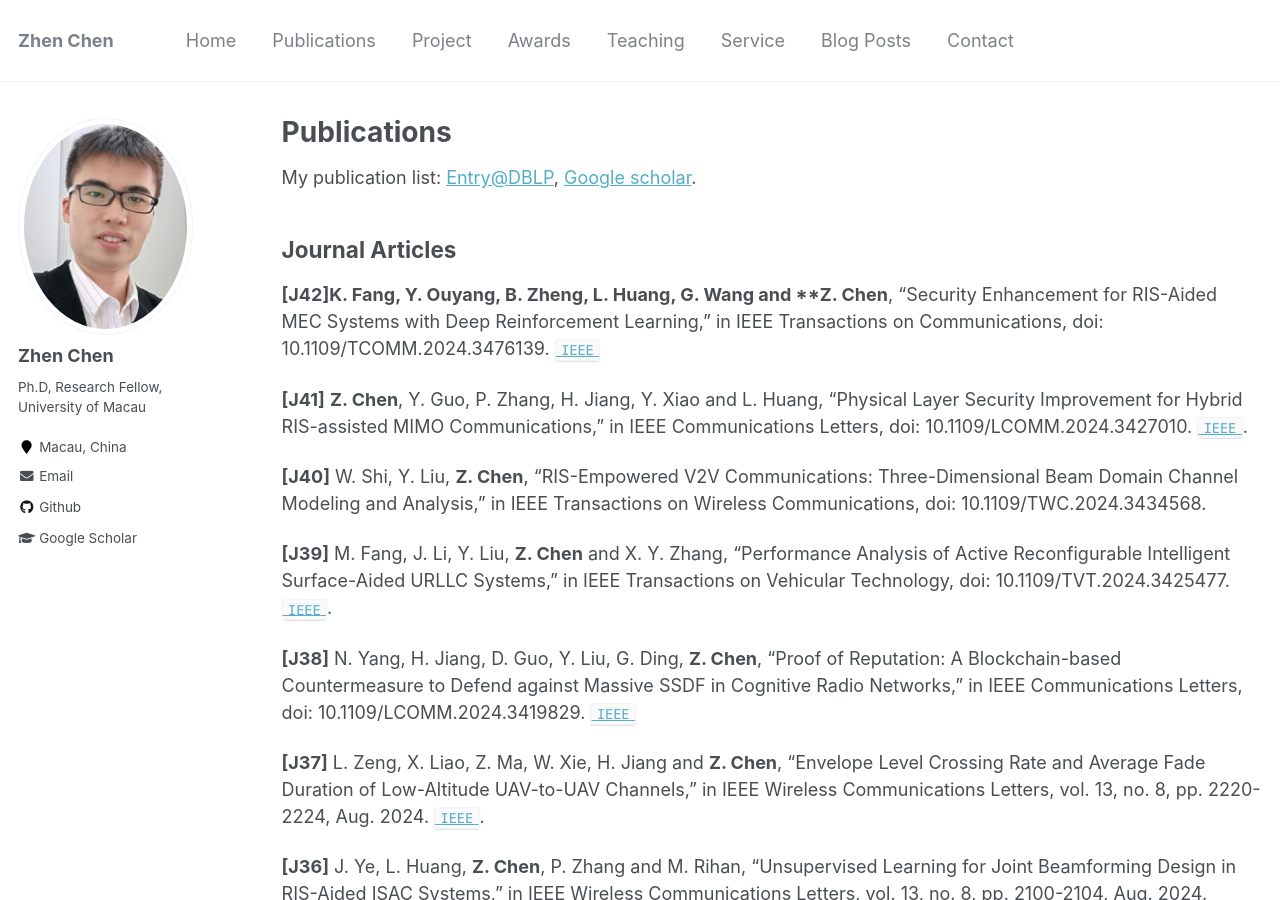
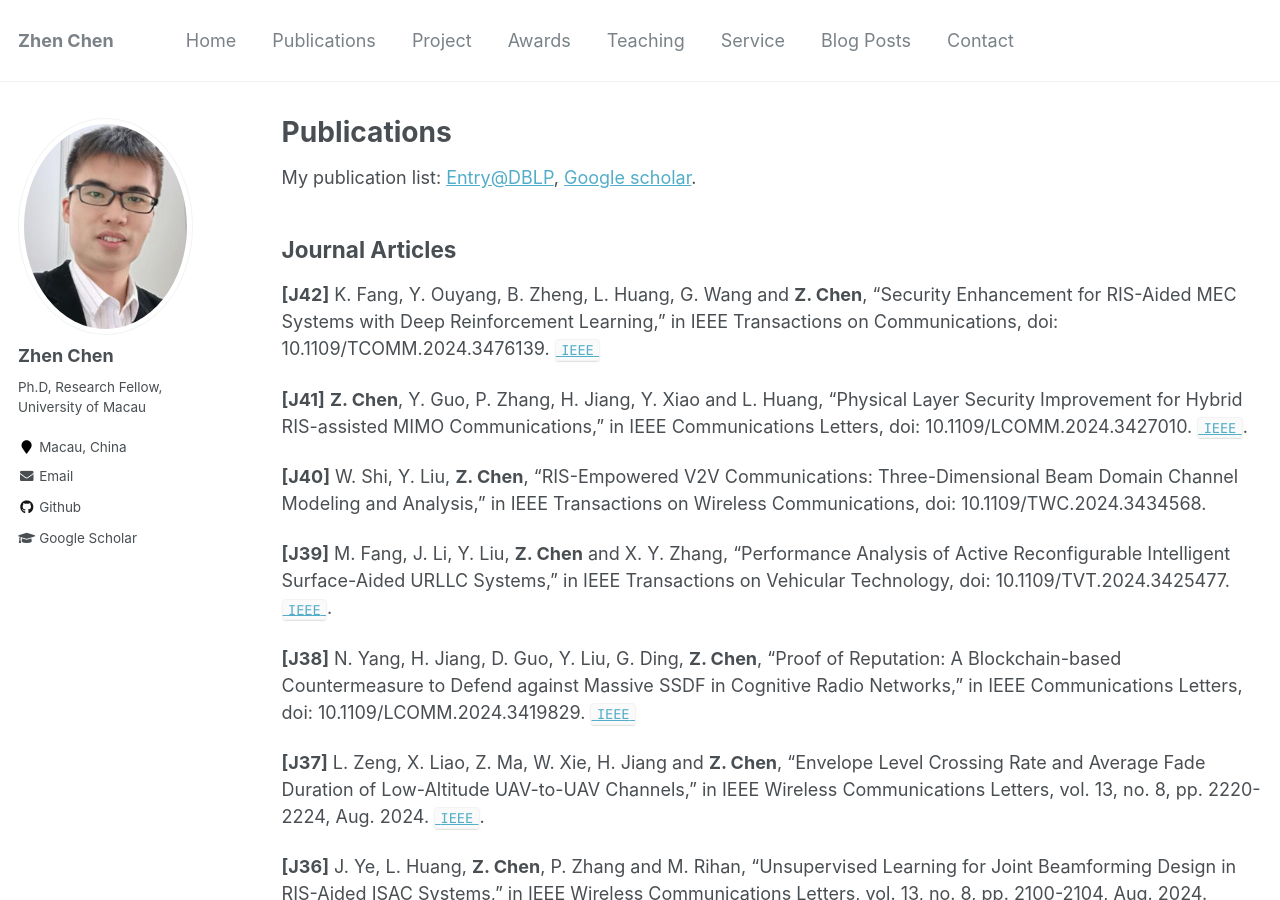
Before and after one commit to baile035/chenz_CV, a Jekyll site: the page built from _pages/publications.md, in a window 1280 px wide and 900 px high. Built offline with Jekyll 4.4.1, drawn with Linux system fonts in a browser that asks for light colours.

```diff
--- a/_pages/publications.md
+++ b/_pages/publications.md
@@ -8,7 +8,7 @@ My publication list: <a href="https://dblp.org/pid/11/1266-10.html"> Entry@DBLP<
 
 Journal Articles
 ----------
-**[J42]K. Fang, Y. Ouyang, B. Zheng, L. Huang, G. Wang and **Z. Chen**, "Security Enhancement for RIS-Aided MEC Systems with Deep Reinforcement Learning," in IEEE Transactions on Communications, doi: 10.1109/TCOMM.2024.3476139.
+**[J42]** K. Fang, Y. Ouyang, B. Zheng, L. Huang, G. Wang and **Z. Chen**, "Security Enhancement for RIS-Aided MEC Systems with Deep Reinforcement Learning," in IEEE Transactions on Communications, doi: 10.1109/TCOMM.2024.3476139.
 [`IEEE`](https://ieeexplore.ieee.org/document/10707344)
 
 **[J41]** **Z. Chen**, Y. Guo, P. Zhang, H. Jiang, Y. Xiao and L. Huang, "Physical Layer Security Improvement for Hybrid RIS-assisted MIMO Communications," in IEEE Communications Letters, doi: 10.1109/LCOMM.2024.3427010.
```
